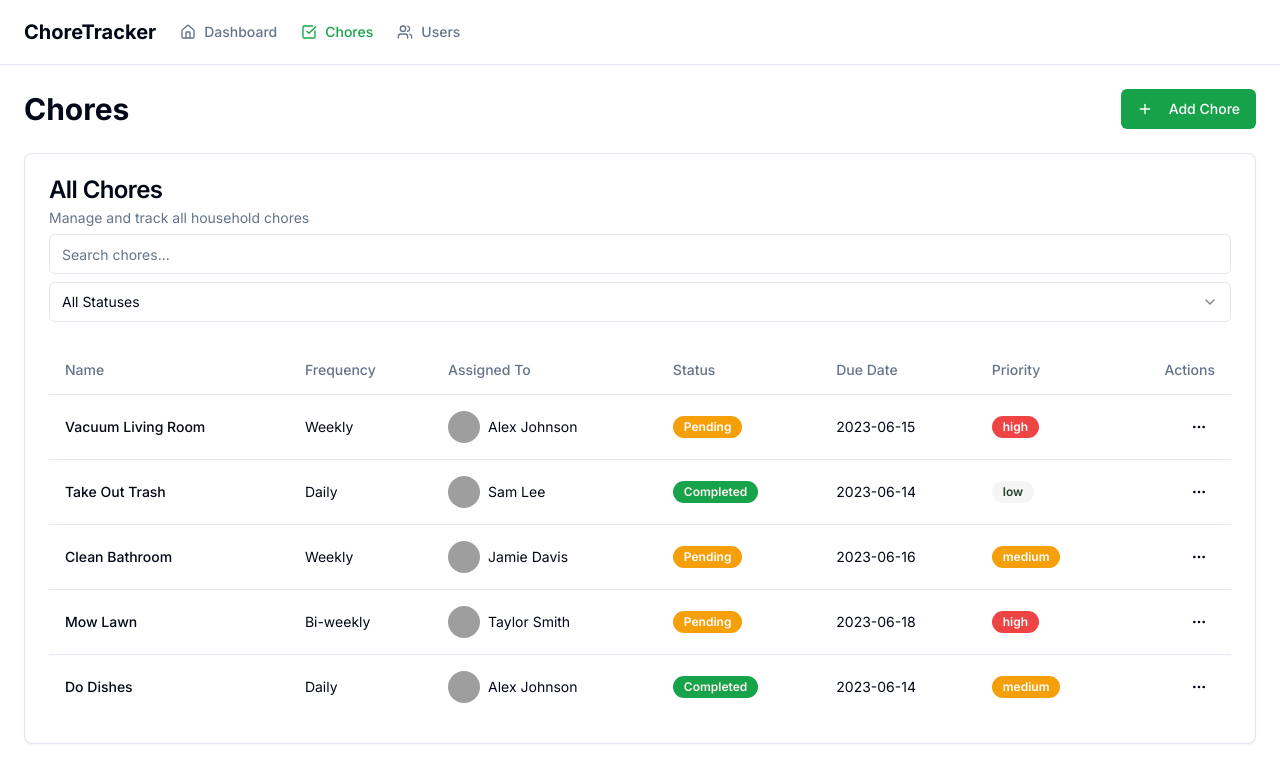
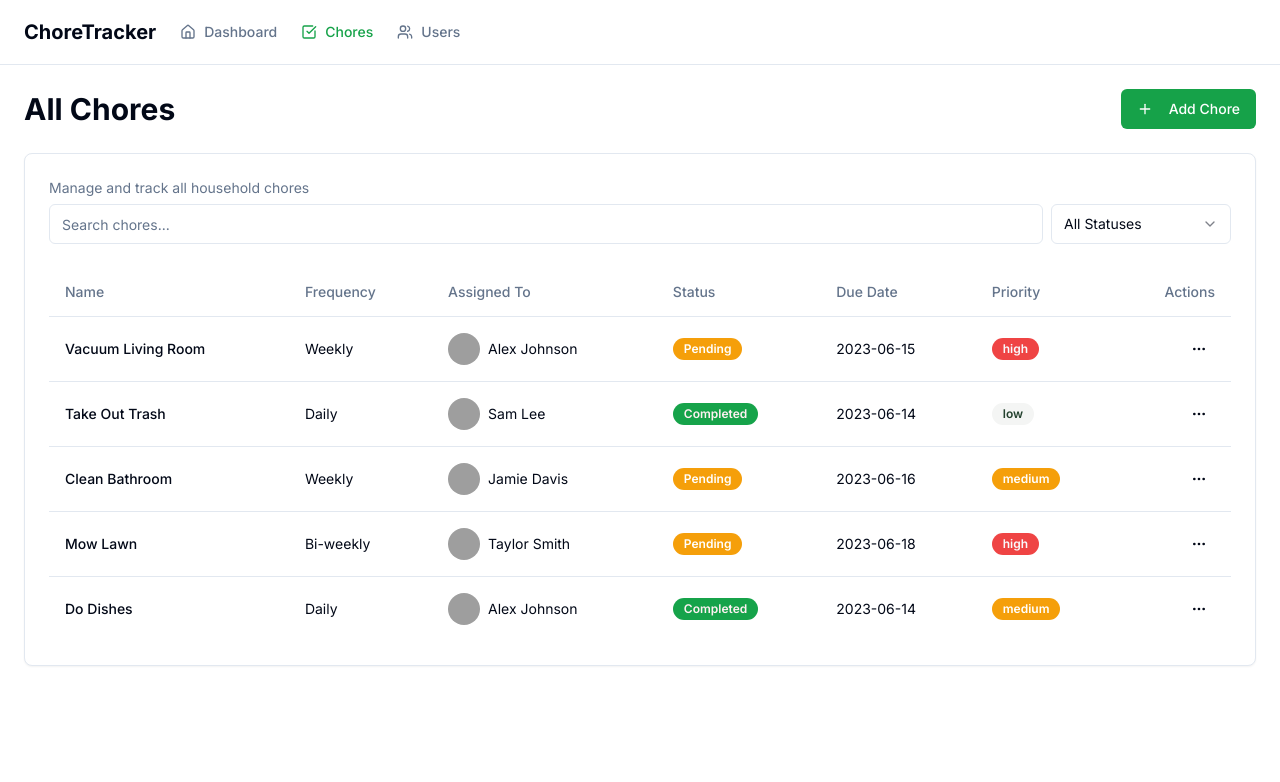
Before and after one commit to FelipeRuiz25/household-chores-management, a Next.js app: page /chores in a window 1280 px wide. Shown: the top 782 px of the page. Built offline with nearby package versions, Linux system fonts and the light colour scheme; grey boxes are pictures that could not be loaded.

Commit message:
Last fix

```diff
--- a/components/chores/chores-list.tsx
+++ b/components/chores/chores-list.tsx
@@ -1,7 +1,7 @@
 "use client"
 
 import { useState, useRef } from "react"
-import { Card, CardContent, CardDescription, CardHeader, CardTitle } from "@/components/ui/card"
+import { Card, CardContent, CardDescription, CardHeader } from "@/components/ui/card"
 import { Table, TableBody, TableCell, TableHead, TableHeader, TableRow } from "@/components/ui/table"
 import { Badge } from "@/components/ui/badge-custom"
 import { Button } from "@/components/ui/button"
@@ -50,8 +50,16 @@ export function ChoresList() {
 
   // Function to ensure consistent date formatting
   const formatDate = (dateString: string) => {
-    const date = new Date(dateString)
-    return `${date.getFullYear()}-${String(date.getMonth() + 1).padStart(2, "0")}-${String(date.getDate()).padStart(2, "0")}`
+    try {
+      const date = new Date(dateString)
+      if (isNaN(date.getTime())) {
+        return "Invalid date"
+      }
+      return `${date.getFullYear()}-${String(date.getMonth() + 1).padStart(2, "0")}-${String(date.getDate()).padStart(2, "0")}`
+    } catch (error) {
+      console.error("Date formatting error:", error)
+      return "Invalid date"
+    }
   }
 
   // Modal states
@@ -201,6 +209,8 @@ export function ChoresList() {
             const choreToRestore = lastDeletedChoreRef.current
             // Add the chore back
             addChore({
+              id: choreToRestore.id,
+              status: choreToRestore.status,
               name: choreToRestore.name,
               description: choreToRestore.description,
               frequency: choreToRestore.frequency,
@@ -228,17 +238,16 @@ export function ChoresList() {
       <div className="space-y-4">
         <Card>
           <CardHeader>
-            <CardTitle>All Chores</CardTitle>
             <CardDescription>Manage and track all household chores</CardDescription>
-            <div className="flex flex-col space-y-2 mt-4">
+            <div className="flex flex-col sm:flex-row sm:items-center space-y-2 sm:space-y-0 sm:space-x-2 mt-4">
               <Input
                   placeholder="Search chores..."
                   value={searchTerm}
                   onChange={(e) => setSearchTerm(e.target.value)}
-                  className="w-full"
+                  className="w-full sm:w-auto sm:flex-1"
               />
               <Select value={filterStatus} onValueChange={setFilterStatus}>
-                <SelectTrigger className="w-full">
+                <SelectTrigger className="w-full sm:w-[180px]">
                   <SelectValue placeholder="Filter by status" />
                 </SelectTrigger>
                 <SelectContent>
@@ -338,7 +347,7 @@ export function ChoresList() {
             </div>
 
             {/* Mobile view - card-based layout */}
-            <div className="md:hidden space-y-4">
+            <div className="md:hidden space-y-6">
               {filteredChores.length === 0 ? (
                   <div className="text-center py-4 text-muted-foreground">
                     No chores found. Try adjusting your search or filter.
@@ -730,7 +739,7 @@ export function ChoresList() {
                   Confirm deletion of this chore.
                 </div>
                 <p className="text-sm text-muted-foreground mb-4">
-                  This will permanently delete the chore "{currentChore.name}". This action cannot be undone.
+                  This will delete the chore "{currentChore.name}".
                 </p>
 
                 <div className="flex flex-col gap-2 mt-6">
--- a/components/chores/chores-page.tsx
+++ b/components/chores/chores-page.tsx
@@ -10,7 +10,7 @@ export function ChoresPage() {
             <Header />
             <main className="flex-1 p-2 sm:p-4 md:p-6">
                 <div className="flex flex-col xs:flex-row xs:items-center xs:justify-between gap-2 xs:gap-4 mb-4 sm:mb-6">
-                    <h1 className="text-xl sm:text-2xl md:text-3xl font-bold">Chores</h1>
+                    <h1 className="text-xl sm:text-2xl md:text-3xl font-bold">All Chores</h1>
                     <AddChoreDialog
                         trigger={
                             <Button className="w-full xs:w-auto">
--- a/components/users/users-list.tsx
+++ b/components/users/users-list.tsx
@@ -365,7 +365,7 @@ export function UsersList() {
                   Confirm deletion of this family member.
                 </div>
                 <p className="text-sm text-muted-foreground mb-4">
-                  This will permanently remove "{currentUser.name}" from your family members and delete all chores assigned
+                  This will remove "{currentUser.name}" from your family members and delete all chores assigned
                   to them.
                 </p>
 
```
